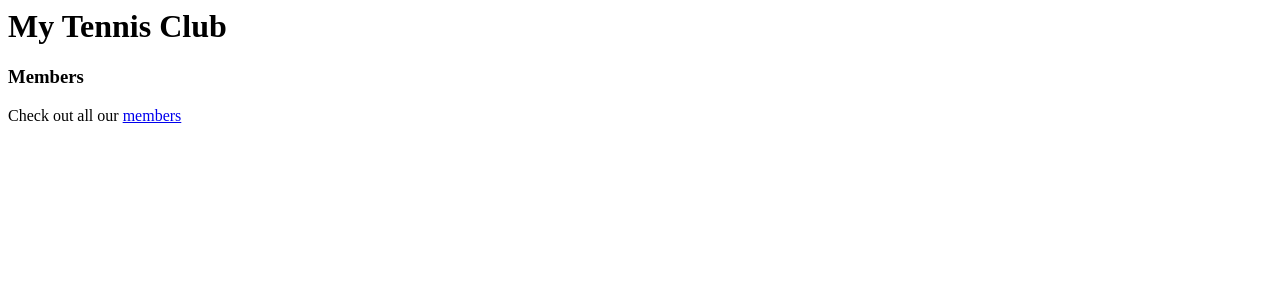
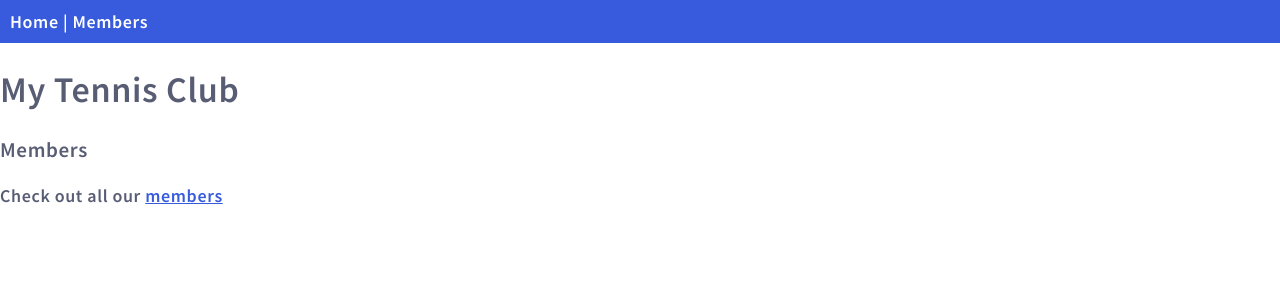
Before and after one commit to Jeklah/django_tutorials, a Django app: page / in a window 1280 px wide. Shown: the top 300 px of the page. Run offline with Django 5.2, Linux system fonts and the light colour scheme.

Commit message:
Adding link to mystyles.css and also topnav div.

```diff
--- a/my_tennis_club/members/templates/master.html
+++ b/my_tennis_club/members/templates/master.html
@@ -1,10 +1,17 @@
+{% load static %}
 <!DOCTYPE>
-  <html>
+<html>
     <head>
-      <title>{% block title %}{% endblock %}</title>
+        <link rel="stylesheet" href="{% static 'mystyles.css' %}">
+        <title>
+            {% block title %}{% endblock %}
+        </title>
     </head>
     <body>
-      {% block content %}
-      {% endblock %}
+        <div class="topnav">
+            <a href="/">Home</a>  |
+            <a href="/members">Members</a>
+        </div>
+        {% block content %}{% endblock %}
     </body>
-  </html>
+</html>
```
